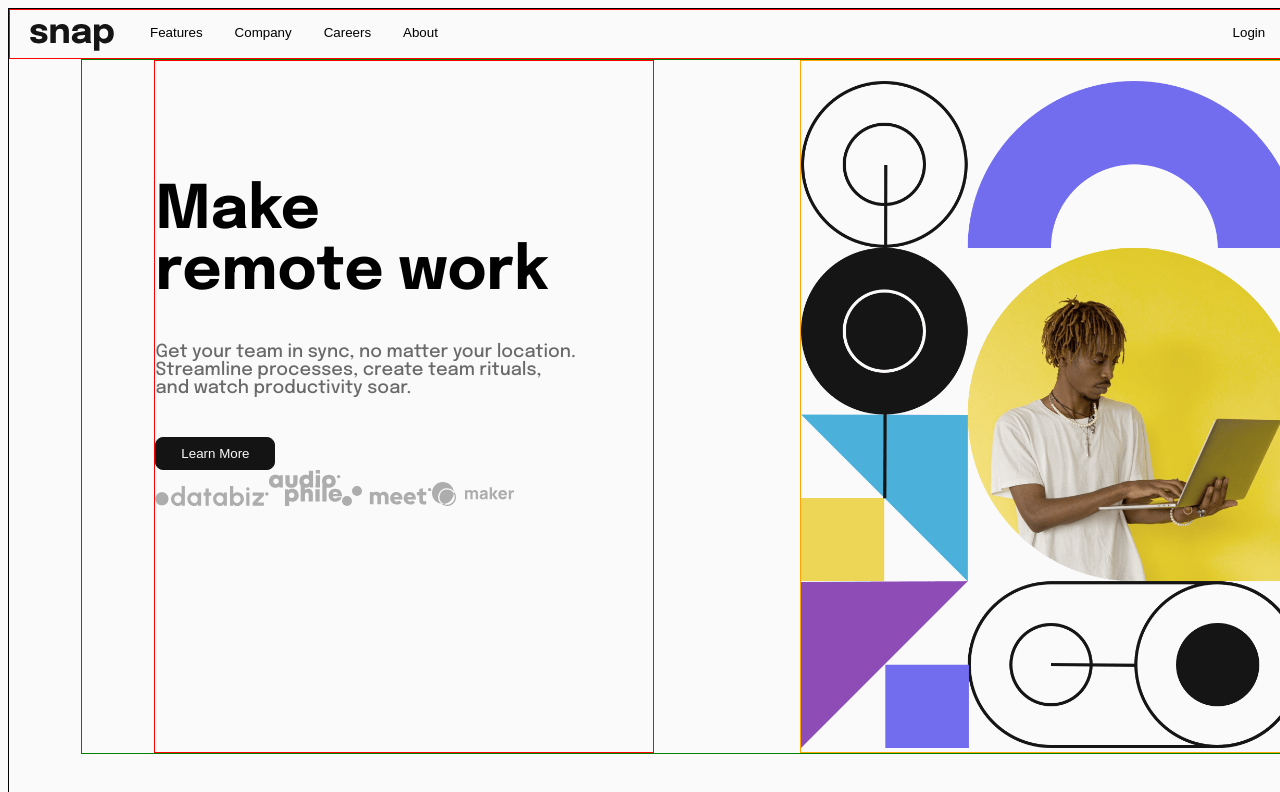
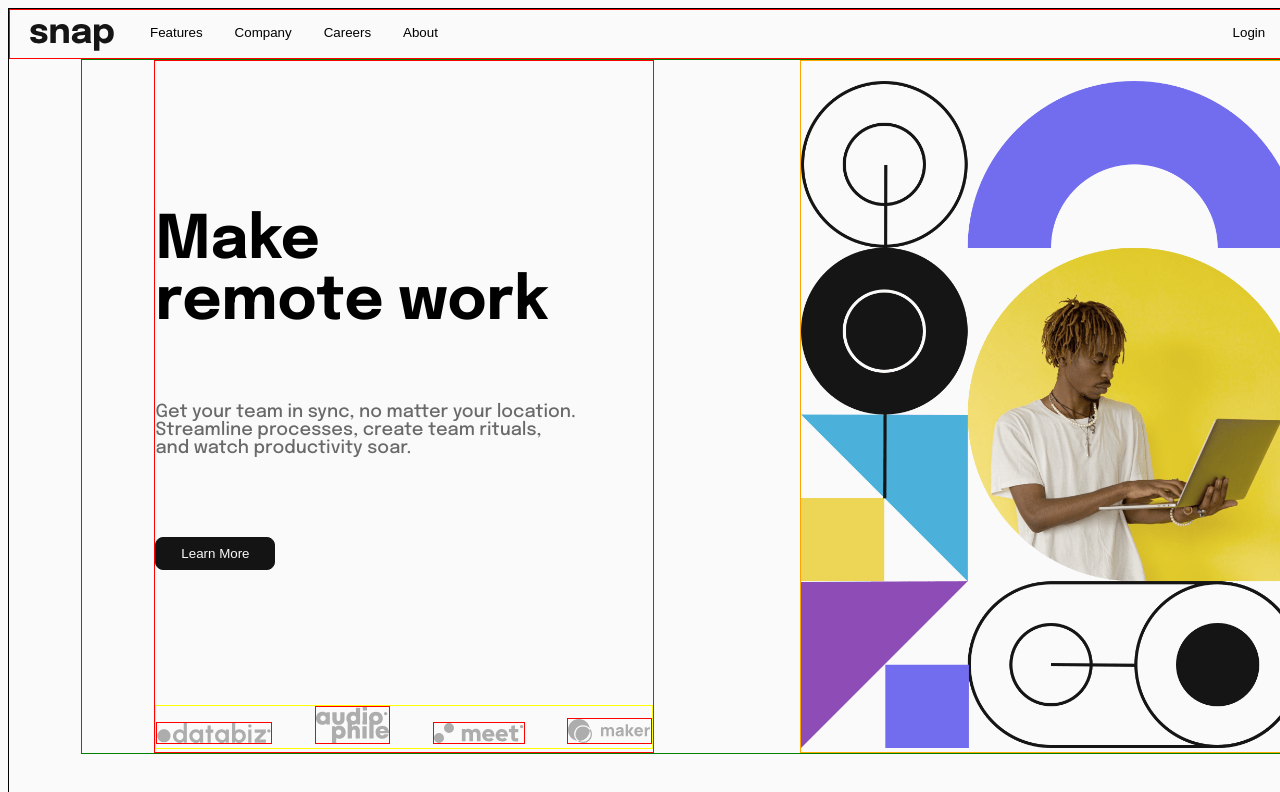
Before and after one commit to PieterJanDelbecke/intro-dropdown-react, a React (Create React App) app: page / in a window 1280 px wide. Shown: the top 792 px of the page. Built offline with nearby package versions, Linux system fonts and the light colour scheme.

Commit message:
styleing of frontpage

```diff
--- a/src/pages/homePage.jsx
+++ b/src/pages/homePage.jsx
@@ -33,6 +33,7 @@ const Img = styled.img`
 `;
 
 const Button = styled.button`
+    margin: 80px 0 0;
   display: block;
   width: 120px;
   background-color: ${ALMOST_BLACK};
@@ -48,20 +49,32 @@ const Button = styled.button`
   }
 `;
 
-
 const TitleTop = styled.h1`
-  margin: 120px 0px 0px;
+  margin: 150px 0 0;
   font-size: 60px;
 `;
 const TitleBottom = styled.h1`
   font-size: 60px;
-  margin: 0px;
+  margin: 0;
 `;
 
 const Text = styled.p`
-  margin: 40px 0px;
+  margin: 70px 0 0;
   width: 85%;
   color: hsl(0, 0%, 41%);
+`;
+
+const LogoSmlDiv = styled.div`
+margin: 135px 0 0 0;
+  display: flex;
+  justify-content: space-between;
+  align-items: flex-end;
+  border: 1px solid yellow;
+`;
+const LogoDiv = styled.div``;
+const LogoSml = styled.img`
+  border: solid red 1px;
+  display: inline-block;
 `;
 
 const HomePage = () => {
@@ -77,10 +90,20 @@ const HomePage = () => {
             processes, create team rituals, and watch productivity soar.
           </Text>
           <Button>Learn More</Button>
-          <img src={databizImg} alt="databix" />
-          <img src={audiophileImg} alt="audiophile" />
-          <img src={meetImg} alt="meet" />
-          <img src={makerImg} alt="maker" />
+          <LogoSmlDiv>
+            <LogoDiv>
+              <LogoSml src={databizImg} alt="databix" />
+            </LogoDiv>
+            <LogoDiv>
+              <LogoSml src={audiophileImg} alt="audiophile" />
+            </LogoDiv>
+            <LogoDiv>
+              <LogoSml src={meetImg} alt="meet" />
+            </LogoDiv>
+            <LogoDiv>
+              <LogoSml src={makerImg} alt="maker" />
+            </LogoDiv>
+          </LogoSmlDiv>
         </TextDiv>
         <ImgDiv>
           <Img src={imageDesktop} alt="desktop" />
```
